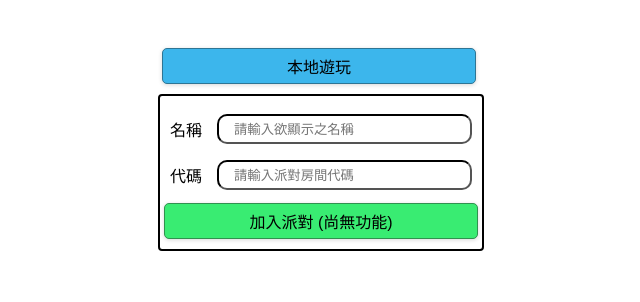
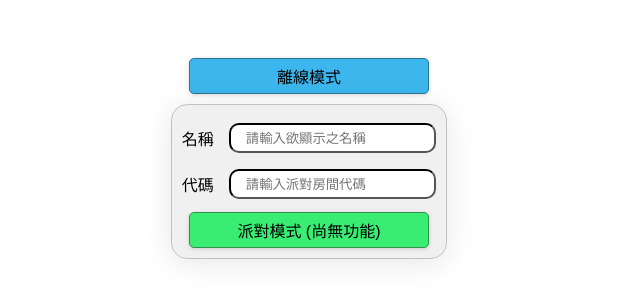
Before and after one commit to kwei/webpackTest, a React app: page / in a window 1280 px wide. Shown: the top 302 px of the page, without its empty margins (331-971 px from the left). Built offline with nearby package versions, Linux system fonts and the light colour scheme.

Commit message:
[what] Write a custom logger. [why] For pretty log. [how] Implement an adapter.

```diff
--- a/src/css/main.scss
+++ b/src/css/main.scss
@@ -54,6 +54,7 @@ input[type=number] {
 
 .input-block {
   max-width: 90%;
+  min-width: 190px;
   height: 30px;
   margin: 8px 18px 8px 8px;
   text-align: center;
--- a/src/css/opening.scss
+++ b/src/css/opening.scss
@@ -7,16 +7,19 @@
   .user-info-input {
     display: flex;
     flex-direction: column;
+    align-items: center;
+    width: 30%;
+    padding: 10px;
   }
   .start-local {
-    width: 100%;
+    width: calc(100% - 30px);
     height: auto;
     padding: 10px;
     display: flex;
     flex-direction: column;
     align-items: center;
     .start-local-btn {
-      width: 100%;
+      width: 90%;
       height: auto;
       margin: 30px 0 0 0;
       padding: 5px;
@@ -32,14 +35,22 @@
     }
   }
   .start-party {
-    width: 100%;
+    width: calc(100% - 30px);
     height: auto;
     padding: 10px;
     display: flex;
     flex-direction: column;
     align-items: center;
-    border: 2px solid black;
-    border-radius: 4px;
+    /* From https://css.glass */
+    background: rgba(212, 212, 212, 0.35);
+    border-radius: 16px;
+    box-shadow: 0 4px 30px rgba(0, 0, 0, 0.1);
+    backdrop-filter: blur(8.1px);
+    -webkit-backdrop-filter: blur(8.1px);
+    border: 1px solid rgba(194, 193, 193, 1);
+    &:hover {
+      box-shadow: 0 4px 30px rgba(0, 0, 0, 0.2);
+    }
     .userName {
       width: 100%;
       height: 30px;
@@ -69,7 +80,7 @@
       }
     }
     .start-party-btn {
-      width: 100%;
+      width: 90%;
       height: auto;
       margin: 5px 0 0 0;
       padding: 5px;
--- a/src/css/party.scss
+++ b/src/css/party.scss
@@ -2,7 +2,7 @@
   display: flex;
   flex-direction: column;
   height: 100%;
-  width: 50%;
+  width: 60%;
   align-items: center;
 }
 
@@ -13,13 +13,15 @@
 .candidate-text {
   text-align: center;
   cursor: pointer;
+  font-size: 8px;
+  margin: 10px 0;
   &:hover {
     text-decoration: underline;
   }
 }
 
 .input-candidate {
-  width: 90%;
+  width: 50%;
   padding: 10px;
   display: flex;
   flex-direction: column;
--- a/src/pages/OpeningPage/OpeningPage.jsx
+++ b/src/pages/OpeningPage/OpeningPage.jsx
@@ -38,7 +38,7 @@ const OpeningPage = () => {
         <div className="opening-page">
             <div className="user-info-input">
                 <div className="start-local">
-                    <div className="start-local-btn" onClick={() => enterRoom("/local")}>本地遊玩</div>
+                    <div className="start-local-btn" onClick={() => enterRoom("/local")}>離線模式</div>
                 </div>
                 <div className="start-party">
                     <div className="userName">
@@ -76,7 +76,7 @@ const OpeningPage = () => {
                                  noticeWording("只能輸入數字", 1500);
                              }
                          }}>
-                        加入派對 (尚無功能)
+                        派對模式 (尚無功能)
                     </div>
                 </div>
             </div>
```
Also changed, not shown: 1 other file (tests, documents, lock files or other folders).
